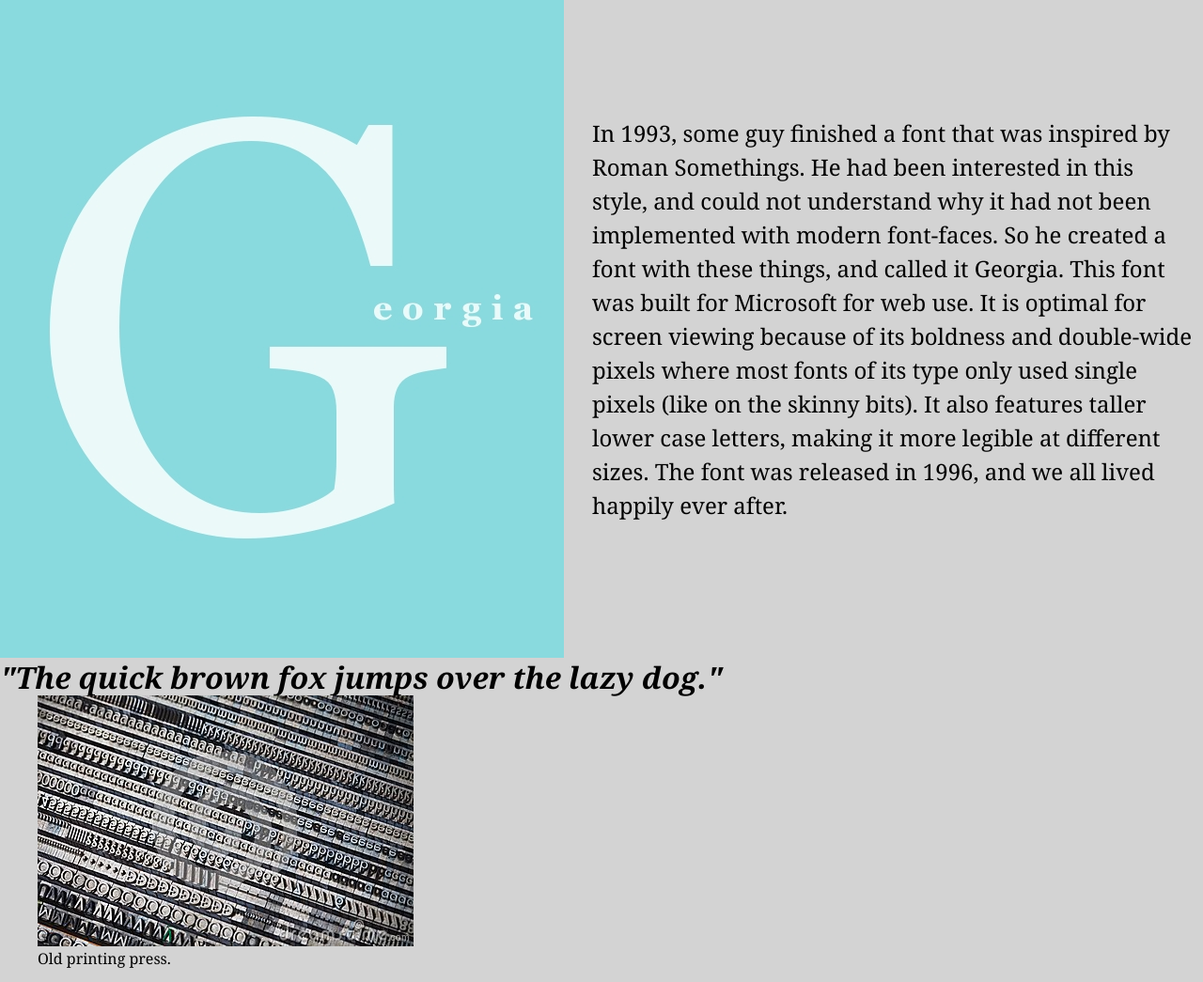
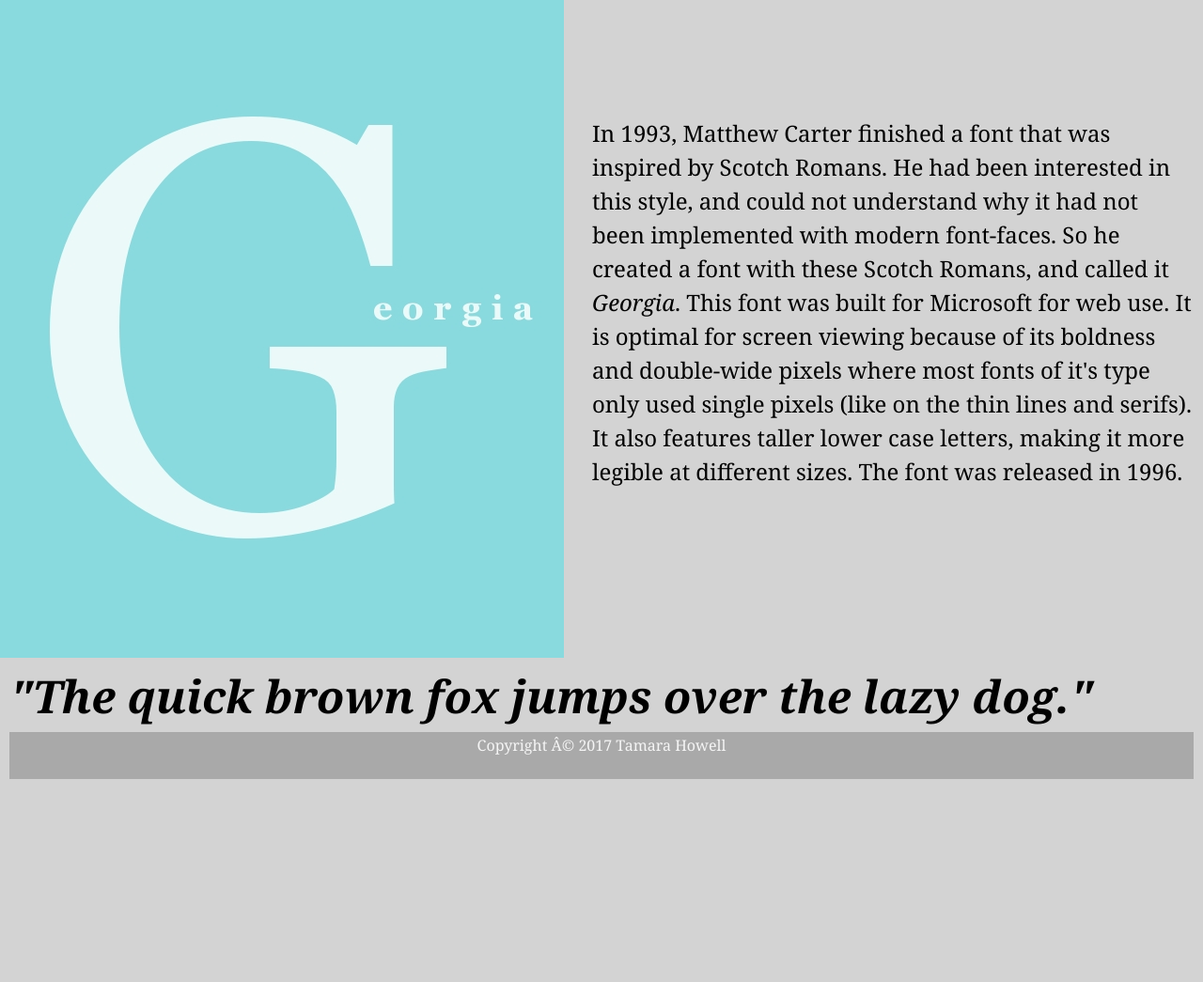
Before and after one commit to t-howell/comp1054-A1, a plain HTML site: page index.html in a window 1280 px wide. Shown: the whole page at 94% size. After the commit the page ends 839 px from the top, so only its background shows below. Drawn offline with Linux system fonts and the light colour scheme.

Commit message:
Layout changes

```diff
--- a/Contents/main.css
+++ b/Contents/main.css
@@ -24,10 +24,9 @@
 blockquote {
 	font-style: italic;
 	font-weight: bold;
-	width: 100%;
-	font-size: 200%;
-	float: right;
-	margin: 0;
+	font-size: 300%;
+	margin: 10px;
+
 }
 
 figure {
@@ -45,3 +44,12 @@
 img #printingPress {
 	float: right;
 }
+
+footer {
+	height: 40px;
+	background-color: darkgrey;
+	color: whitesmoke;
+	text-align: center;
+	padding: 5px;
+	margin: 10px;
+}
--- a/index.html
+++ b/index.html
@@ -12,21 +12,18 @@
 	<div id="container">
 		<article>
 			<img id="georgia" src="Contents/georgia-font.jpg" alt="Georgia" />
-			<p id="mainParagraph">In 1993, some guy finished a font that was inspired by Roman Somethings. He had been
+			<p id="mainParagraph">In 1993, Matthew Carter finished a font that was inspired by Scotch Romans. He had been
 			interested in this style, and could not understand why it had not been implemented
-			with modern font-faces. So he created a font with these things, and called it Georgia.
+			with modern font-faces. So he created a font with these Scotch Romans, and called it <em>Georgia</em>.
 			This font was built for Microsoft for web use. It is optimal for screen viewing because
-			of its boldness and double-wide pixels where most fonts of its type only used single pixels
-			(like on the skinny bits). It also features taller lower case letters, making it more legible
-			at different sizes. The font was released in 1996, and we all lived happily ever after.
+			of its boldness and double-wide pixels where most fonts of it's type only used single pixels
+			(like on the thin lines and serifs). It also features taller lower case letters, making it more legible
+			at different sizes. The font was released in 1996.
 
 			</p>
 			<blockquote id="quickFox">"The quick brown fox jumps over the lazy dog."</blockquote>
-			<figure>
-				<img id="printingPress" src="Contents/metal-press.jpg" />
-				<figcaption>Old printing press.</figcaption>
-			</figure>
 		</article>
+		<footer>Copyright © 2017 Tamara Howell</footer>
 	</div> <!-- end of container -->
 </body>
 </html>
```
Also changed, not shown: Contents/background.svg (deleted), Contents/georgia-font.svg (deleted), Contents/metal-press.jpg (deleted), 2 other files.
